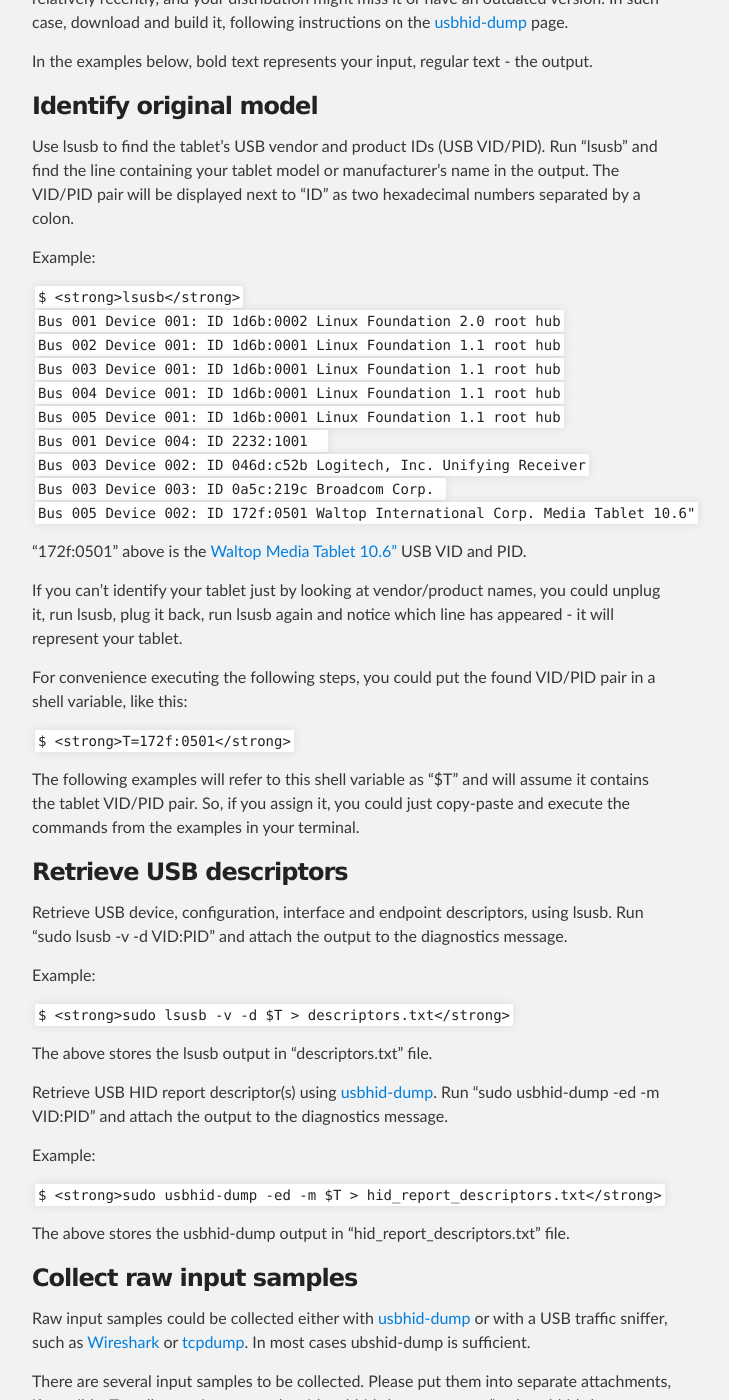
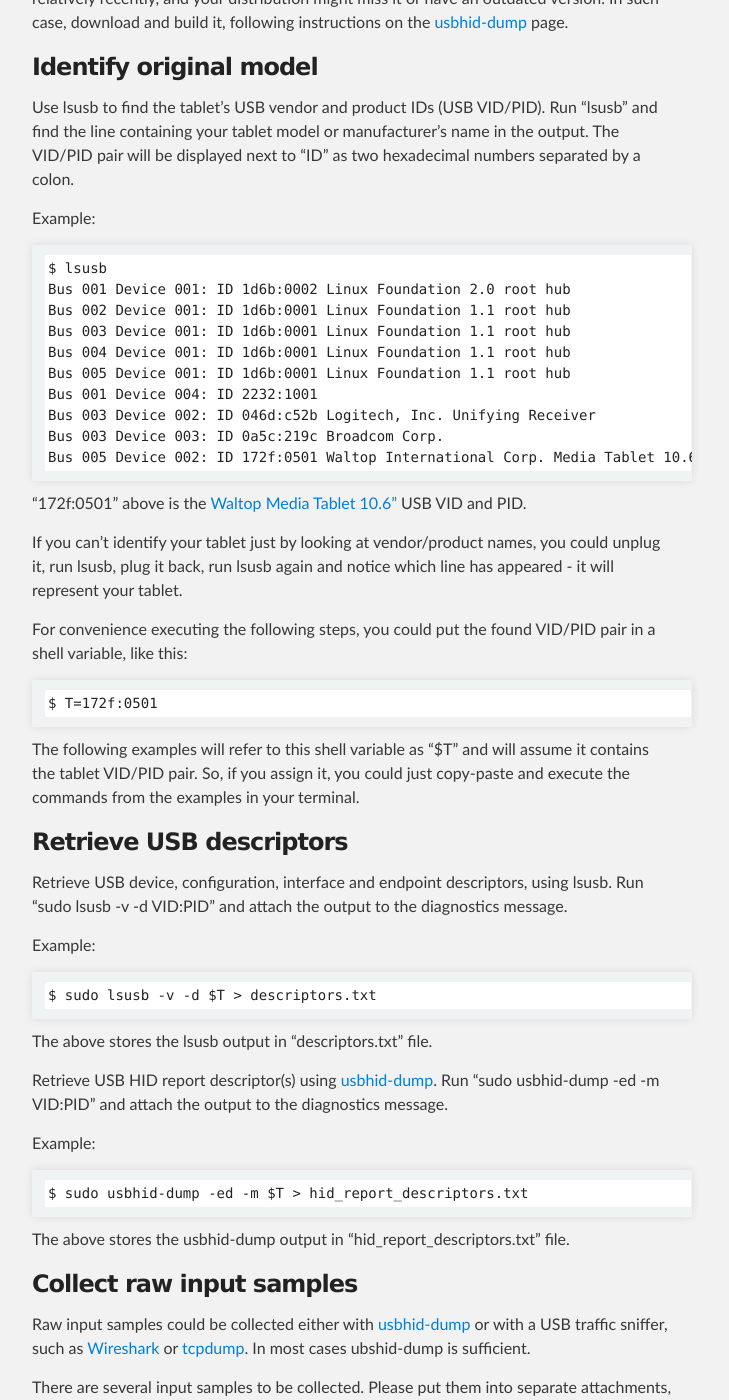
Before and after one commit to DIGImend/digimend.github.io, a Jekyll site: the page built from support/howto/trbl/diagnostics/index.md, in a window 1280 px wide and 1400 px high, scrolled down 649 px. Shown: the whole window, without its empty margins (288-1017 px from the left). Built offline with Jekyll 4.4.1, drawn with Linux system fonts in a browser that asks for light colours; some of the changed text lies outside the part shown.

Commit message:
howto: diag: Fix terminal example formatting

```diff
--- a/support/howto/trbl/diagnostics/index.md
+++ b/support/howto/trbl/diagnostics/index.md
@@ -25,9 +25,6 @@
 case, download and build it, following instructions on the
 [usbhid-dump](usbhid-dump "wikilink") page.
 
-In the examples below, bold text represents your input, regular text -
-the output.
-
 Identify original model
 -----------------------
 
@@ -38,16 +35,16 @@
 
 Example:
 
-`$ <strong>lsusb</strong>`\
-`Bus 001 Device 001: ID 1d6b:0002 Linux Foundation 2.0 root hub`\
-`Bus 002 Device 001: ID 1d6b:0001 Linux Foundation 1.1 root hub`\
-`Bus 003 Device 001: ID 1d6b:0001 Linux Foundation 1.1 root hub`\
-`Bus 004 Device 001: ID 1d6b:0001 Linux Foundation 1.1 root hub`\
-`Bus 005 Device 001: ID 1d6b:0001 Linux Foundation 1.1 root hub`\
-`Bus 001 Device 004: ID 2232:1001  `\
-`Bus 003 Device 002: ID 046d:c52b Logitech, Inc. Unifying Receiver`\
-`Bus 003 Device 003: ID 0a5c:219c Broadcom Corp. `\
-`Bus 005 Device 002: ID 172f:0501 Waltop International Corp. Media Tablet 10.6"`
+    $ lsusb
+    Bus 001 Device 001: ID 1d6b:0002 Linux Foundation 2.0 root hub
+    Bus 002 Device 001: ID 1d6b:0001 Linux Foundation 1.1 root hub
+    Bus 003 Device 001: ID 1d6b:0001 Linux Foundation 1.1 root hub
+    Bus 004 Device 001: ID 1d6b:0001 Linux Foundation 1.1 root hub
+    Bus 005 Device 001: ID 1d6b:0001 Linux Foundation 1.1 root hub
+    Bus 001 Device 004: ID 2232:1001
+    Bus 003 Device 002: ID 046d:c52b Logitech, Inc. Unifying Receiver
+    Bus 003 Device 003: ID 0a5c:219c Broadcom Corp.
+    Bus 005 Device 002: ID 172f:0501 Waltop International Corp. Media Tablet 10.6"
 
 "172f:0501" above is the [Waltop Media Tablet
 10.6"](Waltop Media Tablet 10.6" "wikilink") USB VID and PID.
@@ -59,7 +56,7 @@
 For convenience executing the following steps, you could put the found
 VID/PID pair in a shell variable, like this:
 
-`$ <strong>T=172f:0501</strong>`
+    $ T=172f:0501
 
 The following examples will refer to this shell variable as "\$T" and
 will assume it contains the tablet VID/PID pair. So, if you assign it,
@@ -75,7 +72,7 @@
 
 Example:
 
-`$ <strong>sudo lsusb -v -d $T > descriptors.txt</strong>`
+    $ sudo lsusb -v -d $T > descriptors.txt
 
 The above stores the lsusb output in "descriptors.txt" file.
 
@@ -85,7 +82,7 @@
 
 Example:
 
-`$ <strong>sudo usbhid-dump -ed -m $T > hid_report_descriptors.txt</strong>`
+    $ sudo usbhid-dump -ed -m $T > hid_report_descriptors.txt
 
 The above stores the usbhid-dump output in
 "hid\_report\_descriptors.txt" file.
@@ -107,23 +104,23 @@
 
 Example:
 
-`$ <strong>sudo usbhid-dump -es -m $T | tee frame_wheel_srolling.txt</strong>`\
-`Starting dumping interrupt transfer stream`\
-`with 1 minute timeout.`\
-\
-`005:002:000:STREAM             1331485997.649152`\
-` 01 00 00 00 FF 00 00 00`\
-\
-`005:002:000:STREAM             1331485999.213131`\
-` 01 00 00 00 01 00 00 00`\
-\
-`005:002:000:STREAM             1331486014.777136`\
-` 01 00 00 00 00 FF 00 00`\
-\
-`005:002:000:STREAM             1331486016.477138`\
-` 01 00 00 00 00 01 00 00`\
-\
-`<strong>^C</strong>`
+    $ sudo usbhid-dump -es -m $T | tee frame_wheel_srolling.txt
+    Starting dumping interrupt transfer stream
+    with 1 minute timeout.
+
+    005:002:000:STREAM             1331485997.649152
+     01 00 00 00 FF 00 00 00
+
+    005:002:000:STREAM             1331485999.213131
+     01 00 00 00 01 00 00 00
+
+    005:002:000:STREAM             1331486014.777136
+     01 00 00 00 00 FF 00 00
+
+    005:002:000:STREAM             1331486016.477138
+     01 00 00 00 00 01 00 00
+
+    ^C
 
 Here, the displayed stream output will also be stored in
 "frame\_wheel\_srolling.txt" file.
@@ -144,7 +141,7 @@
 area, slowly moving outside and crossing each border in the following
 (clockwise) order: top, right, bottom, left.
 
-`$ <strong>sudo usbhid-dump -es -m $T | tee pen_coords.txt</strong>`
+    $ sudo usbhid-dump -es -m $T | tee pen_coords.txt
 
 [Video](http://youtu.be/ysYk8KLY98U)
 
@@ -161,7 +158,7 @@
 unnecessary to tilt further than that. Please tilt towards the borders
 in the following (clockwise) order: top, right, bottom, left.
 
-`$ <strong>sudo usbhid-dump -es -m $T | tee pen_tilt.txt</strong>`
+    $ sudo usbhid-dump -es -m $T | tee pen_tilt.txt
 
 [Video](http://youtu.be/h11zK-p_h4w)
 
@@ -172,7 +169,7 @@
 press it until it stops sliding into the pen and then press a little
 more. Please don't press hard enough to break the tip.
 
-`$ <strong>sudo usbhid-dump -es -m $T | tee pen_pressure.txt</strong>`
+    $ sudo usbhid-dump -es -m $T | tee pen_pressure.txt
 
 [Video](http://youtu.be/cukrOS5MKyA)
 
@@ -185,7 +182,7 @@
 anything in between presses, it is only important it doesn't touch
 anything at the same time as pressing the buttons.
 
-`$ <strong>sudo usbhid-dump -es -m $T | tee pen_buttons.txt</strong>`
+    $ sudo usbhid-dump -es -m $T | tee pen_buttons.txt
 
 [Video](http://youtu.be/2NC4c2x33ZE)
 
@@ -209,7 +206,7 @@
 modes. In such cases, please press every direction in this (clockwise)
 order: top, right, bottom, left.
 
-`$ <strong>sudo usbhid-dump -es -m $T | tee frame_dials.txt</strong>`
+    $ sudo usbhid-dump -es -m $T | tee frame_dials.txt
 
 [Video](http://youtu.be/jXBZH7D3_7k)
 
@@ -227,7 +224,7 @@
 on the right. Although these buttons are intended to be equally used by
 left and right hand, they may produce different key codes.
 
-`$ <strong>sudo usbhid-dump -es -m $T | tee frame_buttons.txt</strong>`
+    $ sudo usbhid-dump -es -m $T | tee frame_buttons.txt
 
 [Video](http://youtu.be/z8i17sFSUW8)
 
@@ -242,7 +239,7 @@
 may be more convenient to hold the mouse by its sides so it is easier to
 lift a little over the bezel edge.
 
-`$ <strong>sudo usbhid-dump -es -m $T | tee mouse_coords.txt</strong>`
+    $ sudo usbhid-dump -es -m $T | tee mouse_coords.txt
 
 [Video](http://youtu.be/iooZjBENDqc)
 
@@ -251,7 +248,7 @@
 Place the mouse within the working area and then click each button in
 turn in this order: left, right, middle.
 
-`$ <strong>sudo usbhid-dump -es -m $T | tee mouse_buttons.txt</strong>`
+    $ sudo usbhid-dump -es -m $T | tee mouse_buttons.txt
 
 [Video](http://youtu.be/z7KO2SGkPRA)
 
@@ -264,7 +261,7 @@
 Place the mouse within the working area and rotate (rock) the wheel,
 first away from you, then towards you.
 
-`$ <strong>sudo usbhid-dump -es -m $T | tee mouse_wheel.txt</strong>`
+    $ sudo usbhid-dump -es -m $T | tee mouse_wheel.txt
 
 [Video](http://youtu.be/kfWpgHXqKyg)
 
```
